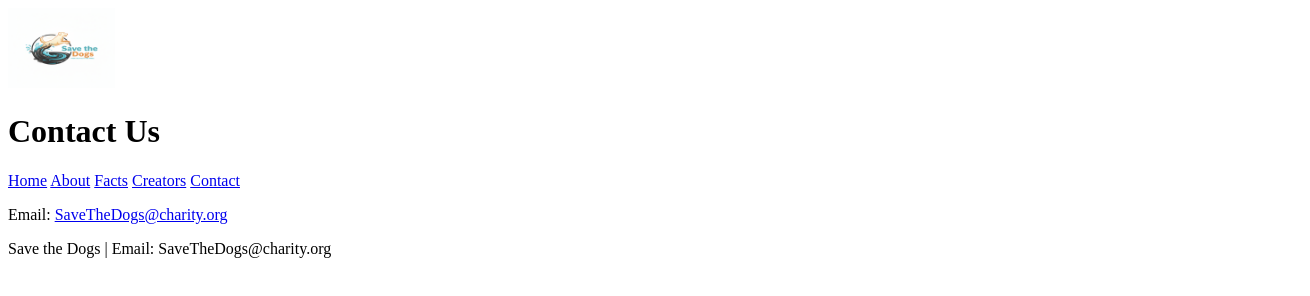
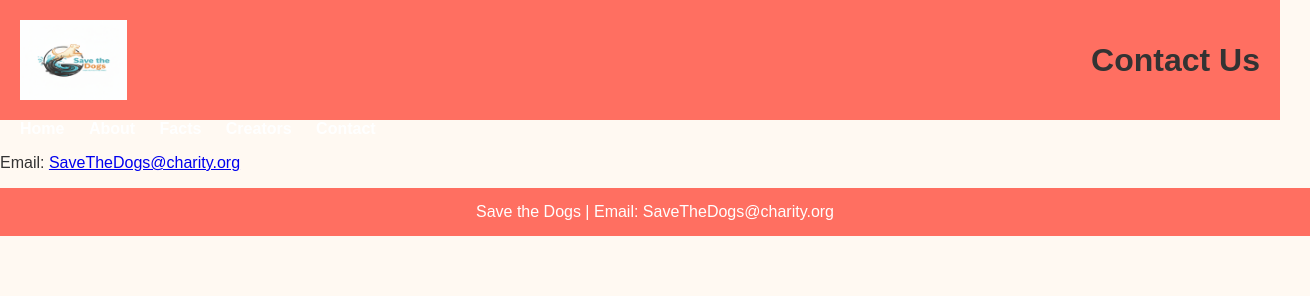
Before and after one commit to jwedo26/SaveTheDogsWeb, a plain HTML site: page docs/contact.html in a window 1280 px wide. Shown: the whole page, 1310 px wide, since content can reach past the window. Drawn offline with Linux system fonts and the light colour scheme; the site is published under a folder, as on GitHub Pages, so addresses that start at the root find nothing.

Commit message:
Update contact.html

```diff
--- a/docs/contact.html
+++ b/docs/contact.html
@@ -3,7 +3,7 @@
 <head>
     <meta charset="UTF-8">
     <title>Contact</title>
-    <link rel="stylesheet" href="/SaveTheDogsWeb/style.css">
+    <link rel="stylesheet" href="style.css">
 </head>
 <body>
 <header>
@@ -12,11 +12,11 @@
 </header>
 
 <nav>
-    <a href="/SaveTheDogsWeb/index.html">Home</a>
-    <a href="/SaveTheDogsWeb/about.html">About</a>
-    <a href="/SaveTheDogsWeb/facts.html">Facts</a>
-    <a href="/SaveTheDogsWeb/creators.html">Creators</a>
-    <a href="/SaveTheDogsWeb/contact.html">Contact</a>
+    <a href="index.html">Home</a>
+    <a href="about.html">About</a>
+    <a href="facts.html">Facts</a>
+    <a href="creators.html">Creators</a>
+    <a href="contact.html">Contact</a>
 </nav>
 
 <div class="container">
```
